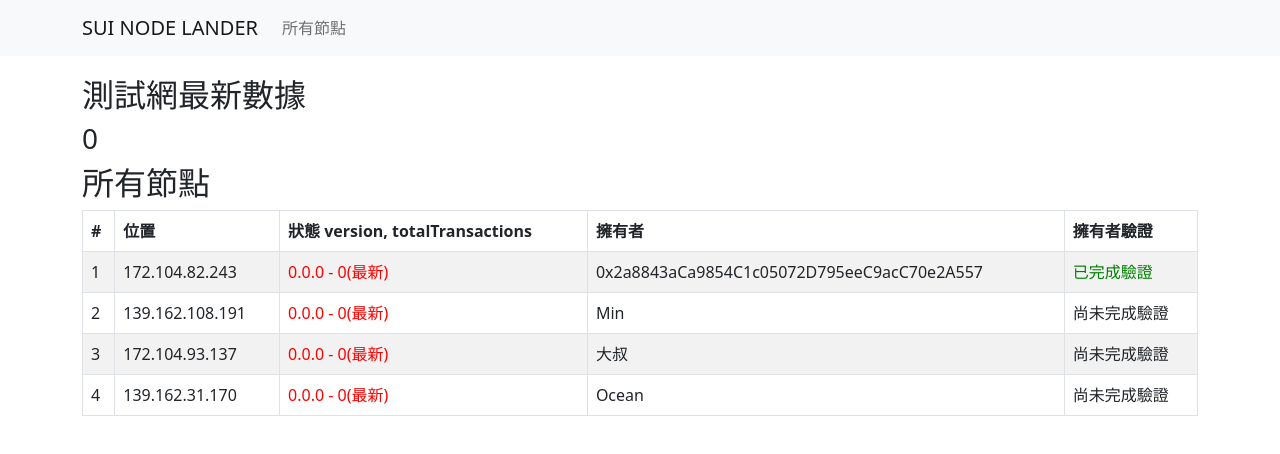
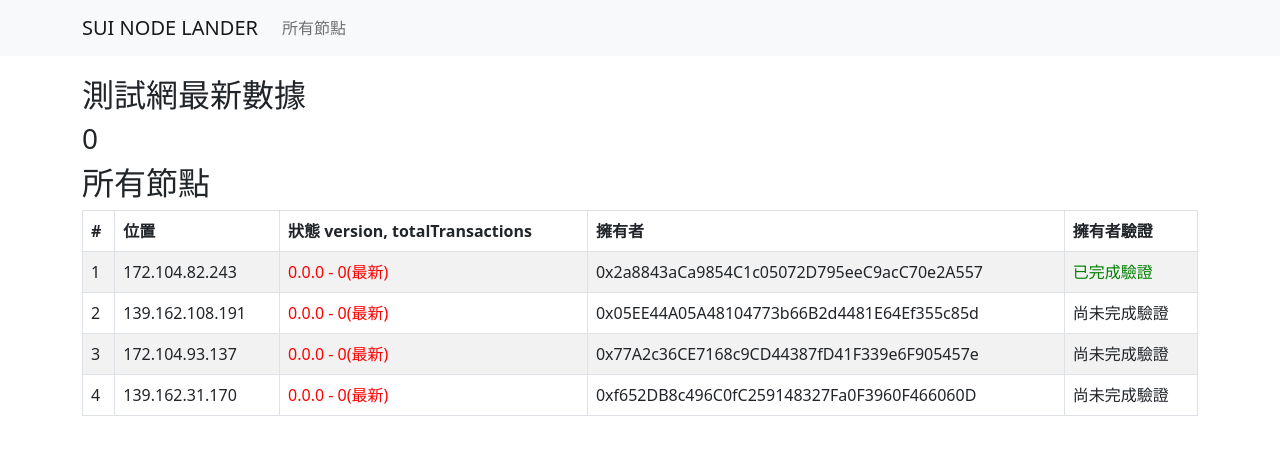
Before and after one commit to madeinfree/sui-node-lander, a Next.js app: page / in a window 1280 px wide. Shown: the top 454 px of the page. Built offline with nearby package versions, Linux system fonts and the light colour scheme; no server answers.

Commit message:
build: update wallet

```diff
--- a/pages/index.js
+++ b/pages/index.js
@@ -22,7 +22,7 @@
       isOwnerVerify: true,
     },
     {
-      owner: 'Min',
+      owner: '0x05EE44A05A48104773b66B2d4481E64Ef355c85d',
       ip: '139.162.108.191',
       version: '0.0.0',
       totalTransactions: 0,
@@ -31,7 +31,7 @@
       isOwnerVerify: false,
     },
     {
-      owner: '大叔',
+      owner: '0x77A2c36CE7168c9CD44387fD41F339e6F905457e',
       ip: '172.104.93.137',
       version: '0.0.0',
       totalTransactions: 0,
@@ -40,7 +40,7 @@
       isOwnerVerify: false,
     },
     {
-      owner: 'Ocean',
+      owner: '0xf652DB8c496C0fC259148327Fa0F3960F466060D',
       ip: '139.162.31.170',
       version: '0.0.0',
       totalTransactions: 0,
```
